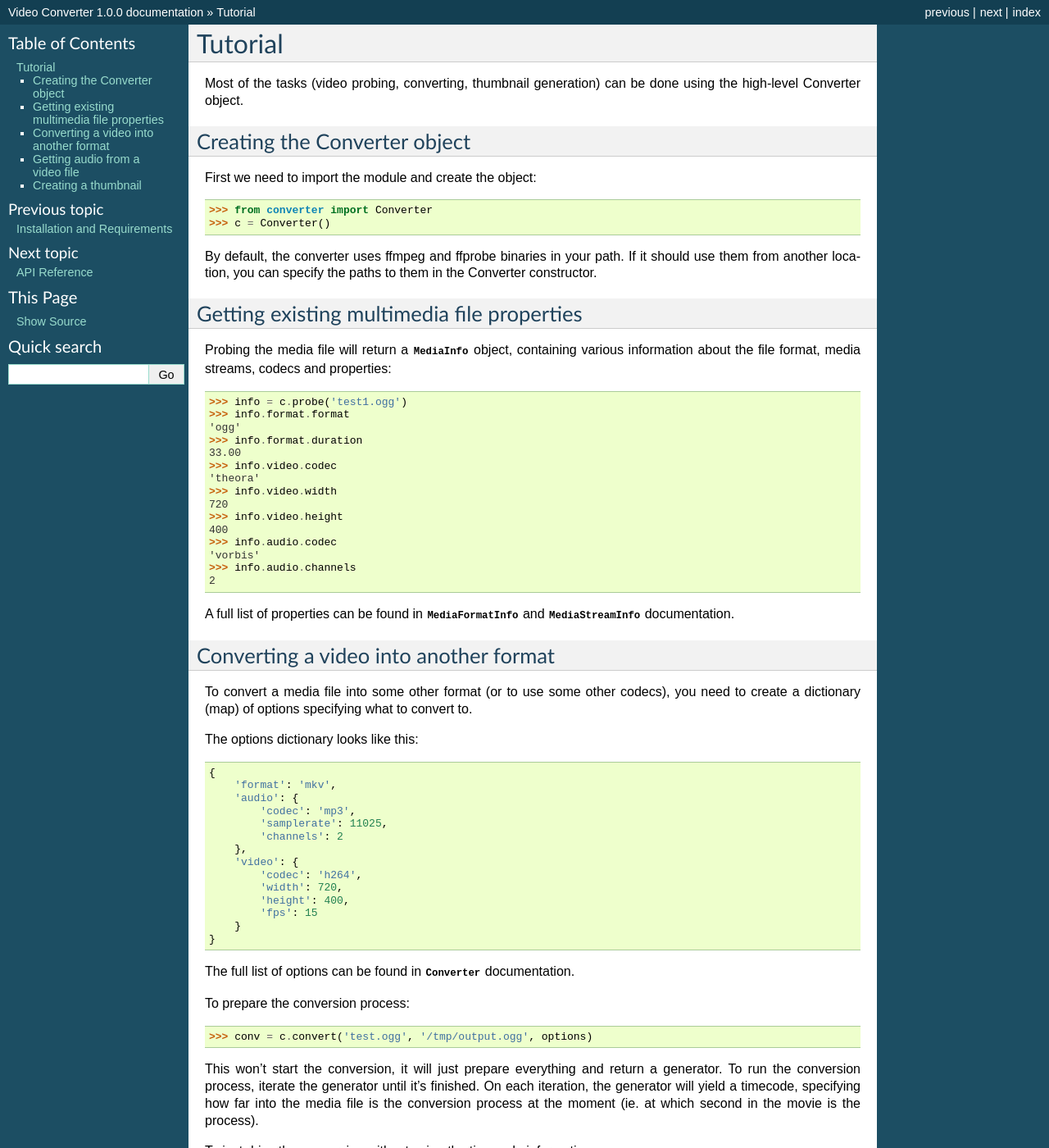
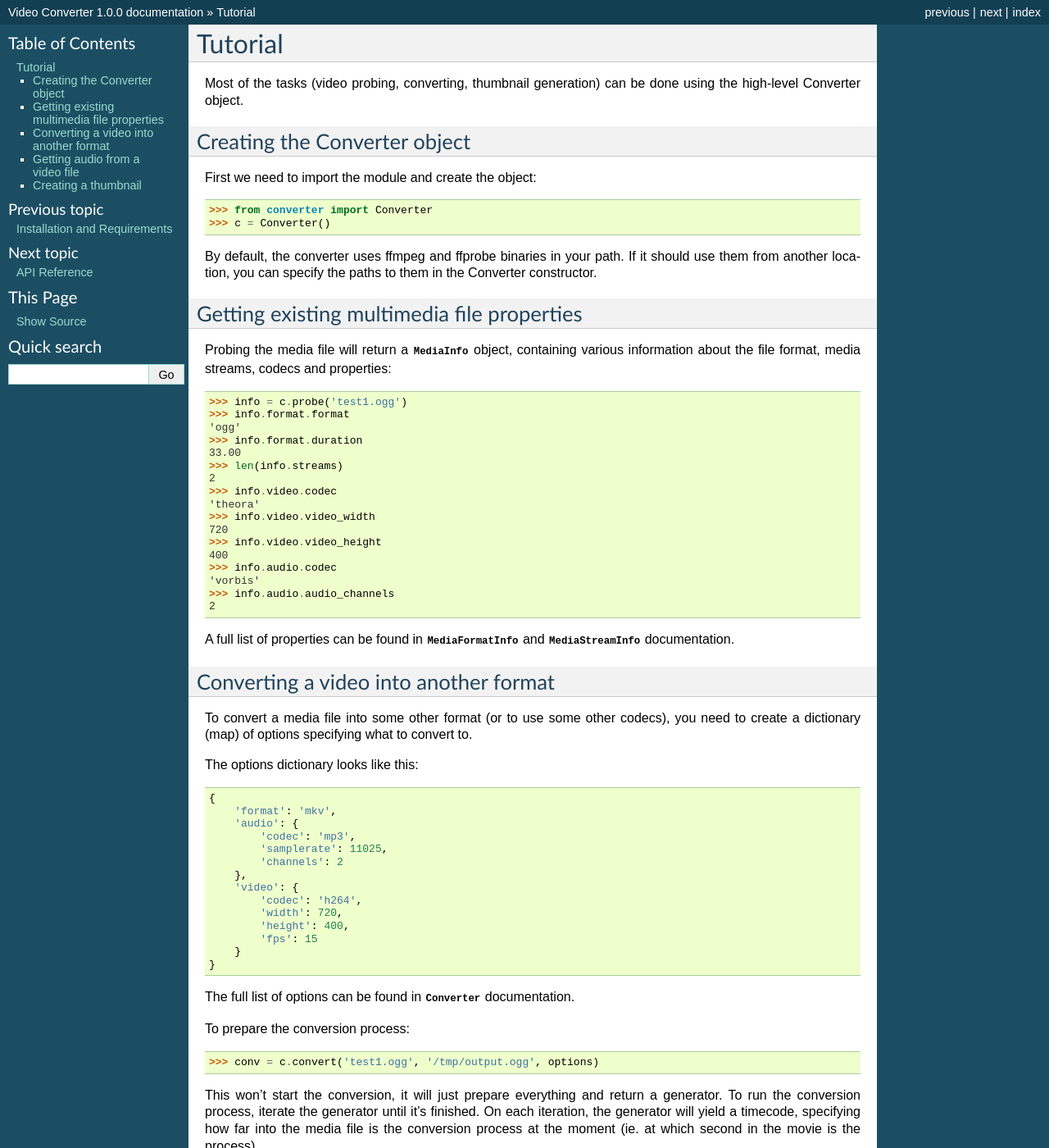
Before and after one commit to mdhiggins/sickbeard_mp4_automator, a Sphinx documentation site: the page built from doc/tutorial.rst, in a window 1280 px wide and 1400 px high. Shown: the whole window at 82% size. Built offline with Sphinx 7.4.7, drawn with Linux system fonts in a browser that asks for light colours.

Commit message:
more tutorial example fixes

```diff
--- a/doc/tutorial.rst
+++ b/doc/tutorial.rst
@@ -27,15 +27,17 @@ various information about the file format, media streams, codecs and properties:
     'ogg'
     >>> info.format.duration
     33.00
+    >>> len(info.streams)
+    2
     >>> info.video.codec
     'theora'
-    >>> info.video.width
+    >>> info.video.video_width
     720
-    >>> info.video.height
+    >>> info.video.video_height
     400
     >>> info.audio.codec
     'vorbis'
-    >>> info.audio.channels
+    >>> info.audio.audio_channels
     2
 
 A full list of properties can be found in :class:`MediaFormatInfo` and
@@ -68,7 +70,7 @@ The full list of options can be found in :class:`Converter` documentation.
 
 To prepare the conversion process::
 
-    >>> conv = c.convert('test.ogg', '/tmp/output.ogg', options)
+    >>> conv = c.convert('test1.ogg', '/tmp/output.ogg', options)
 
 This won't start the conversion, it will just prepare everything and return a
 generator. To run the conversion process, iterate the generator until it's finished.
```
